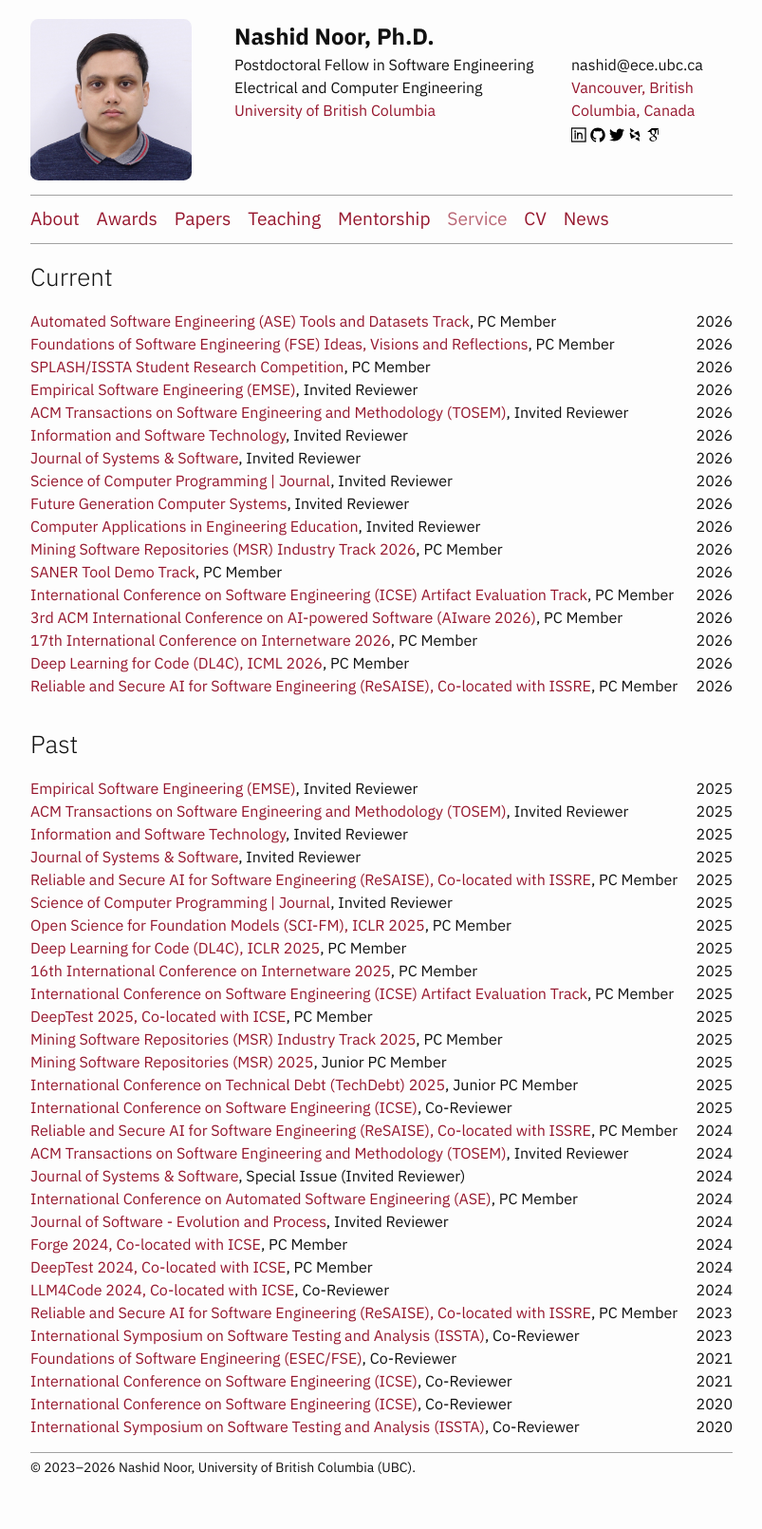
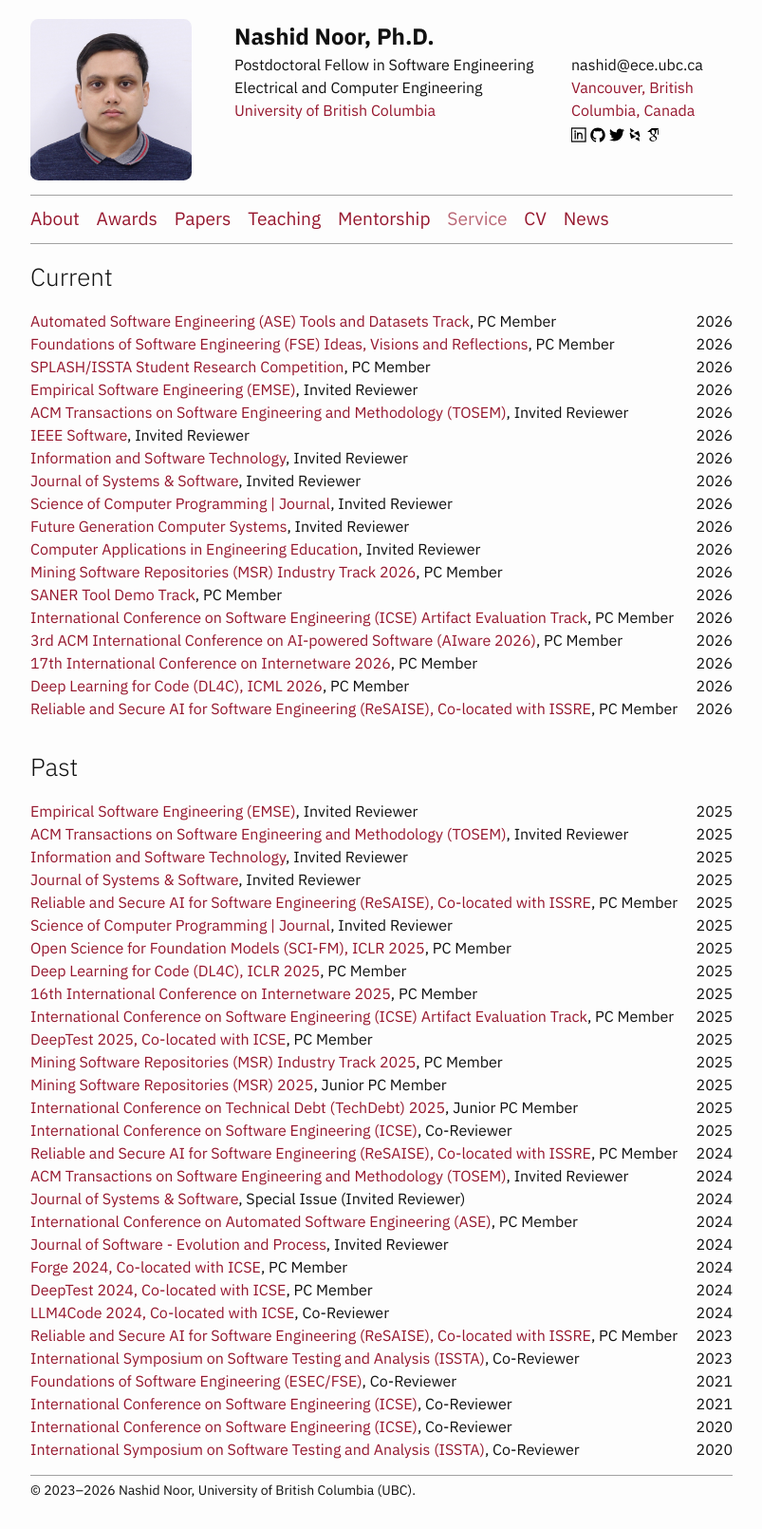
Before and after one commit to nashid/nashid.github.io, a Jekyll site: the page built from nav/service.md, in a window 1280 px wide. Shown: the whole page at 95% size, without its empty margins (238-1041 px from the left). Built offline with Jekyll 4.4.1, drawn with Linux system fonts in a browser that asks for light colours; before the commit the page ends 1586 px from its top, so only the background shows below that.

Commit message:
Add IEEE Software 2026 Invited Reviewer role to services

```diff
--- a/_data/services.yml
+++ b/_data/services.yml
@@ -23,6 +23,11 @@
   role: Invited Reviewer
   year: 2026
   website: https://dl.acm.org/journal/tosem
+
+- name: IEEE Software
+  role: Invited Reviewer
+  year: 2026
+  website: https://www.computer.org/csdl/magazine/so
 
 - name: Information and Software Technology
   role: Invited Reviewer
```
